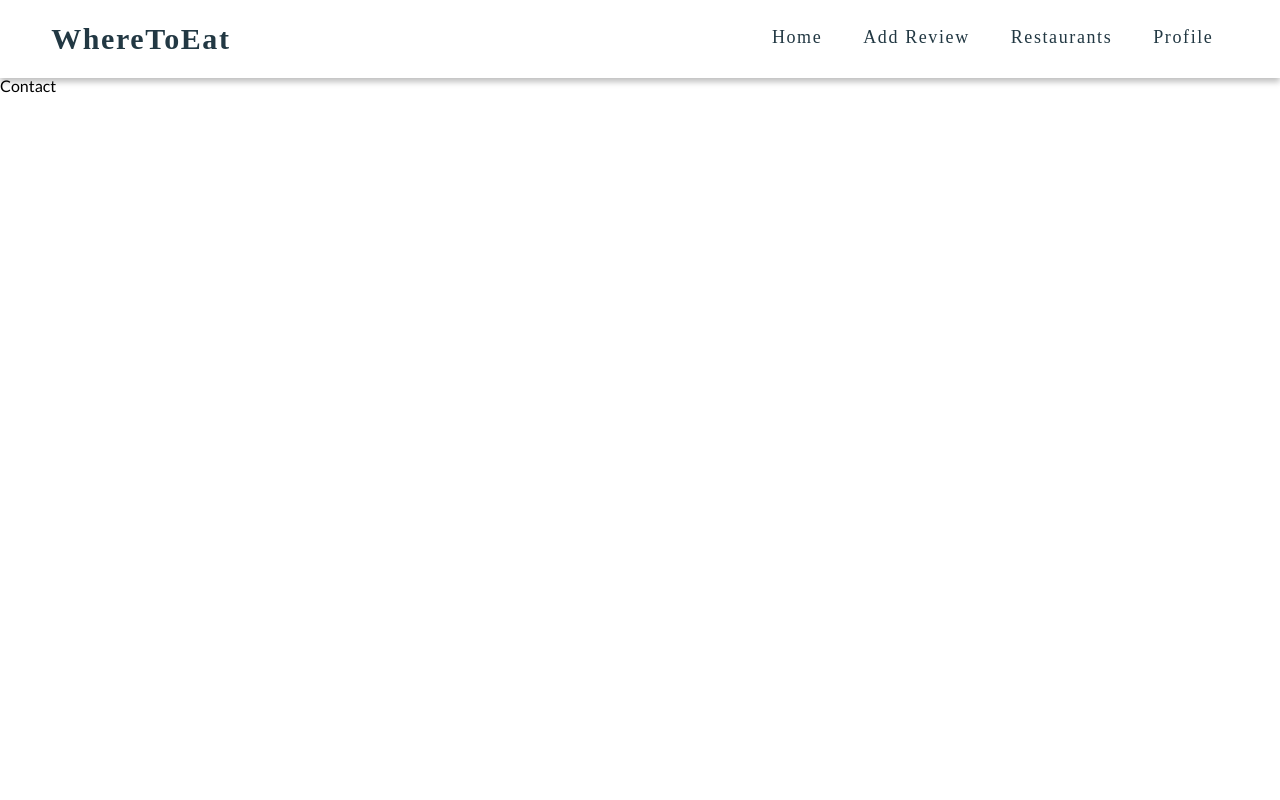
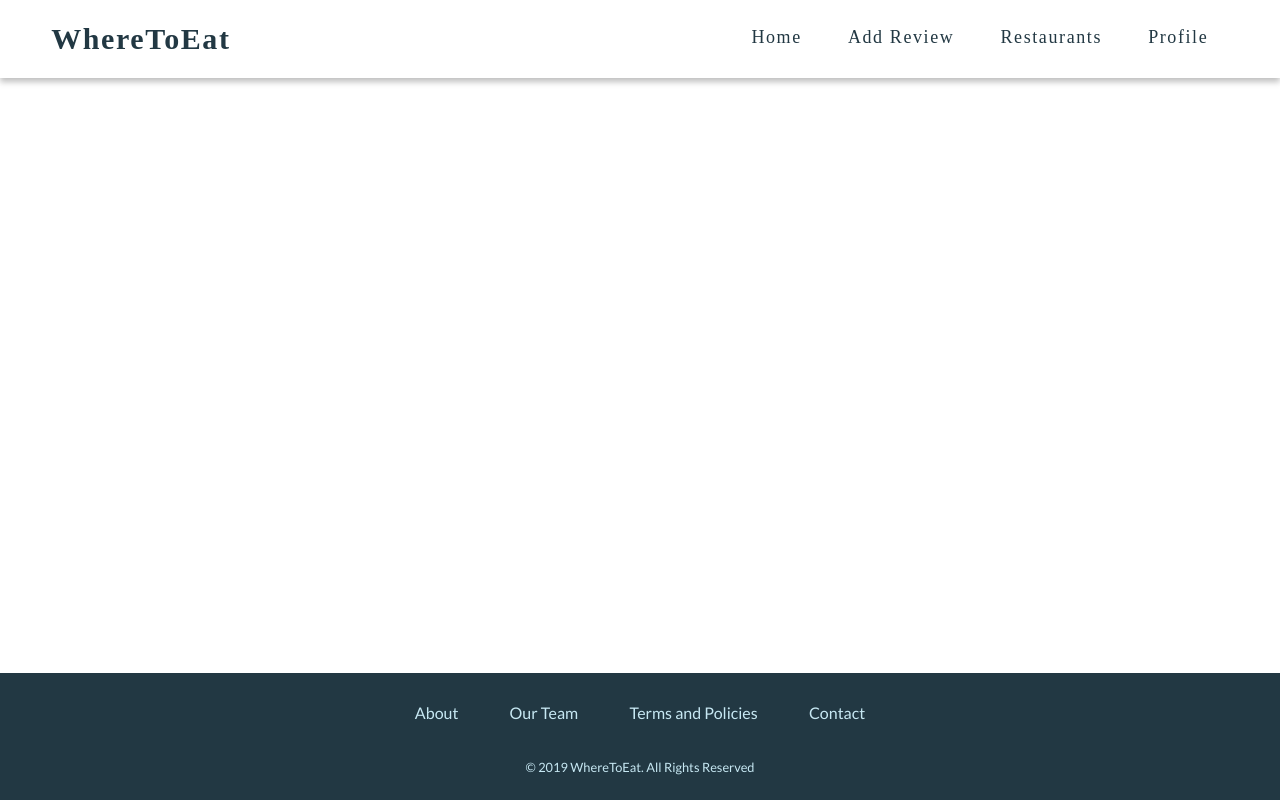
Before and after one commit to ennshi/WhereToEat, an Angular app: page / in a window 1280 px wide. Built offline with nearby package versions, Linux system fonts and the light colour scheme; a web font is replaced by a local one.

Commit message:
Creation and style of footer

```diff
--- a/src/app/shared/components/main-layout/main-layout.component.html
+++ b/src/app/shared/components/main-layout/main-layout.component.html
@@ -1,6 +1,6 @@
 <nav>
   <div id="logo">
-    <h2> WhereToEat </h2>
+    <h2><a [routerLink]="'/'">WhereToEat</a></h2>
   </div>
   <div id="nav-container">
     <ul>
@@ -8,13 +8,13 @@
         <a [routerLink]="'/'">Home</a>
       </li>
       <li>
-        Add Review
+        <a href="#">Add Review</a>
       </li>
       <li>
         <a [routerLink]="'restaurants/smth'">Restaurants</a>
       </li>
       <li>
-        Profile
+        <a href="#">Profile</a>
       </li>
     </ul>
   </div>
@@ -23,16 +23,17 @@
 <footer>
   <ul>
     <li>
-      About
+      <a href="#">About</a>
     </li>
     <li>
-      Our Team
+      <a href="#">Our Team</a>
     </li>
     <li>
-      Terms and Policies
+      <a href="#">Terms and Policies</a>
     </li>
     <li>
-      Contact
+      <a href="#">Contact</a>
     </li>
   </ul>
+  <div id="copyright">© 2019 WhereToEat. All Rights Reserved</div>
 </footer>
--- a/src/app/shared/components/main-layout/main-layout.component.scss
+++ b/src/app/shared/components/main-layout/main-layout.component.scss
@@ -10,6 +10,7 @@ nav {
   letter-spacing: 0.1em;
   font-family: 'Solway', serif;
   box-shadow: 0 4px 6px rgba(0, 0, 0, 0.25);
+  z-index: 1000;
 }
 
   #logo {
@@ -22,6 +23,9 @@ nav {
     display: flex;
     align-items: center;
   }
+    #logo a {
+      color: $blue-dark;
+    }
 
   #nav-container {
     position: absolute;
@@ -40,5 +44,48 @@ nav {
     }
 
     #nav-container li {
-      padding-right: 4%;
+      padding-right: 4.5%;
+      white-space: nowrap;
     }
+
+    #nav-container a {
+      color: $blue-dark;
+    }
+
+    #nav-container a:hover {
+      color: $blue-light;
+    }
+
+footer {
+  position: absolute;
+  bottom: 0;
+  width: 100%;
+  height: 127px;
+  color: $blue-light;
+  background-color: $blue-dark;
+}
+
+  footer ul {
+    display: flex;
+    flex-direction: row;
+    justify-content: center;
+    text-align: center;
+  }
+
+  footer li {
+    margin: 30px 2% 1% 2%;
+  }
+
+  #copyright{
+    width: 100%;
+    text-align: center;
+    padding-top: 1.5rem;
+    font-size: 0.8rem;
+  }
+  footer a {
+    color: $blue-light;
+  }
+
+  footer a:hover {
+    color: white;
+  }
--- a/src/styles.scss
+++ b/src/styles.scss
@@ -14,6 +14,10 @@ $grey-light: #F7F6F6;
 html {
   font-family: 'Lato', sans-serif;
 }
+ body {
+   position: relative;
+   min-height: 100vh;
+ }
 
 h1, h2, h3, h4, h5, h6 {
   font-family: 'Solway', serif;
```
